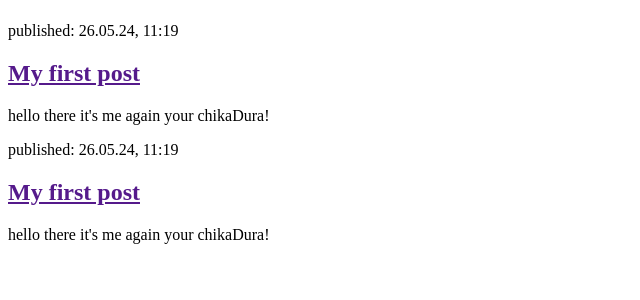
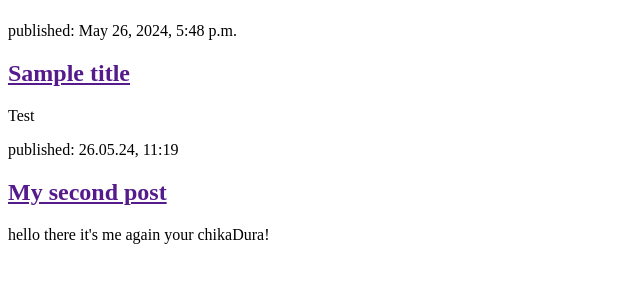
Before and after one commit to Duraaaaaaaa/my-first-blog, a Django app: page / in a window 1280 px wide. Shown: the part 58-358 px from the top of the page, without its empty margins (0-640 px from the left). Run offline with Django 3.2, Linux system fonts and the light colour scheme; data comes from the database, SQL or seed files in the repository; both versions use the stored data as it was after the commit.

Commit message:
Modified templates to display posts from database.

```diff
--- a/blog/templates/blog/post_list.html
+++ b/blog/templates/blog/post_list.html
@@ -8,15 +8,17 @@
         <h1><a href="/">Django Girls Blog</a></h1>
     </header>
 
-    <article>
-        <time>published: 26.05.24, 11:19</time>
-        <h2><a href="">My first post</a></h2>
-        <p>hello there it's me again your chikaDura!</p>
-    </article>
+    {% for post in posts %}
+        <article>
+            <time>published: {{ post.published_date }}</time>
+            <h2><a href="">{{ post.title }}</a></h2>
+            <p>{{ post.text|linebreaksbr}}</p>
+        </article>
+    {% endfor %}
 
     <article>
         <time>published: 26.05.24, 11:19</time>
-        <h2><a href="">My first post</a></h2>
+        <h2><a href="">My second post</a></h2>
         <p>hello there it's me again your chikaDura!</p>
     </article>
 </body>
--- a/blog/views.py
+++ b/blog/views.py
@@ -1,4 +1,7 @@
 from django.shortcuts import render
+from django.utils import timezone
+from .models import Post
 
 def post_list(request):
-    return render(request, 'blog//post_list.html', {})
+    posts = Post.objects.filter(published_date__lte=timezone.now()).order_by('published_date')
+    return render(request, 'blog//post_list.html', {'posts': posts})
```
Also changed, not shown: db.sqlite3.
